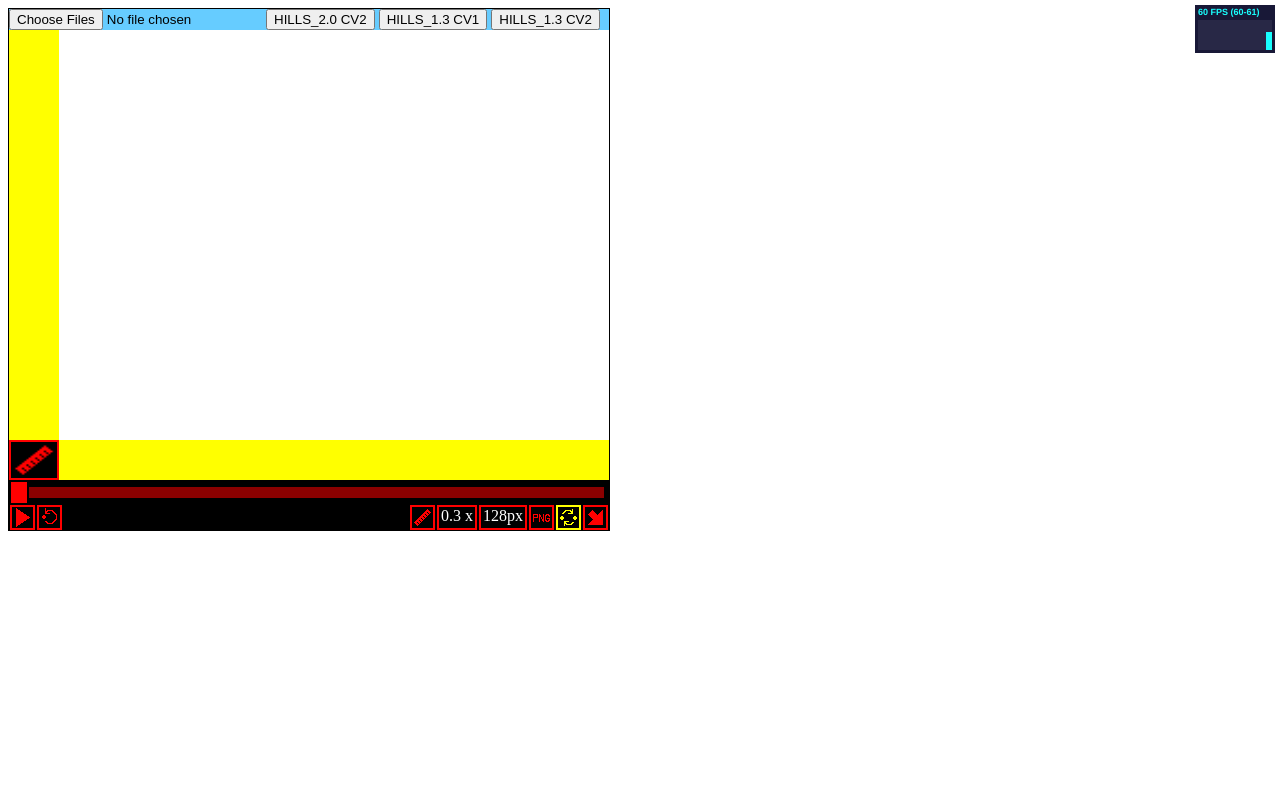
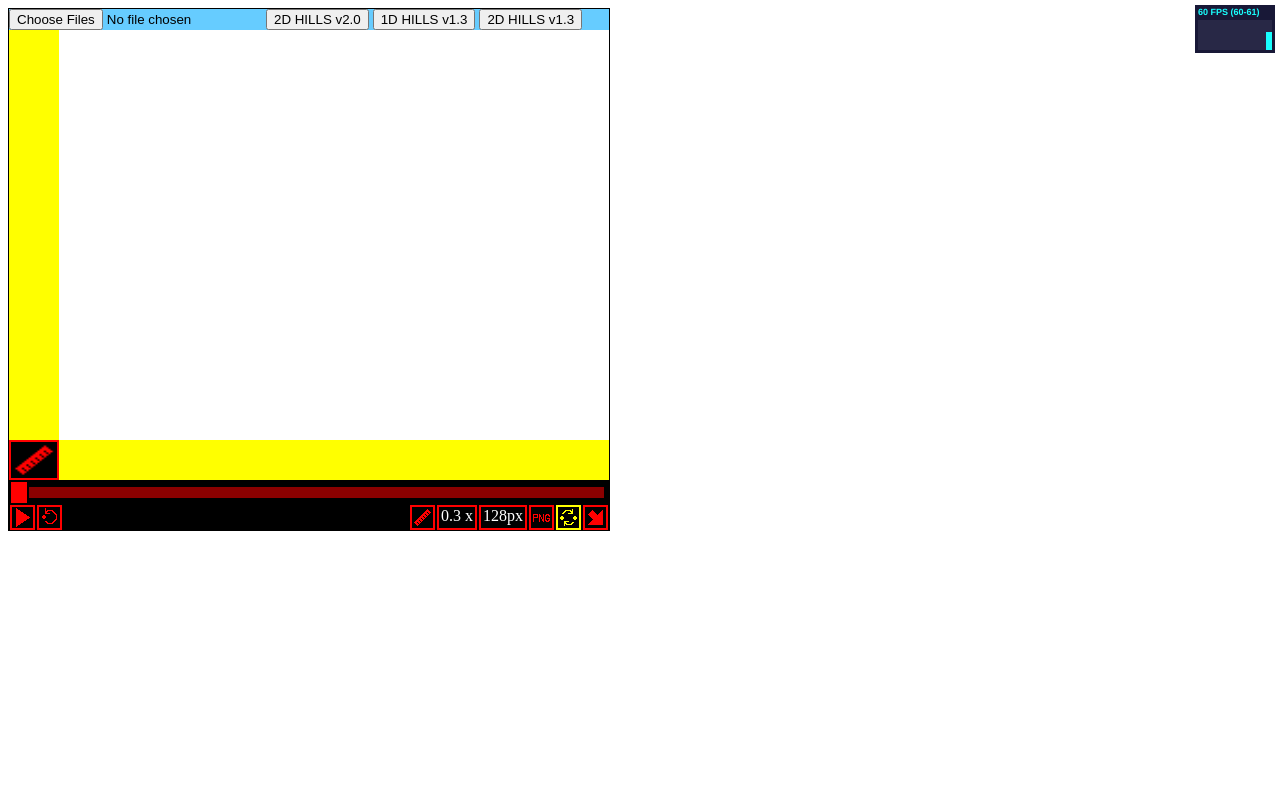
Before and after one commit to hosekp/metadyn_view, a PHP site: page / in a window 1280 px wide. Before the commit the page ends 531 px from the top, so only its background shows below. Run offline with PHP 8.4, Linux system fonts and the light colour scheme.

Commit message:
Examples names, offline slider, 100% body
slider nyní funguje i v offline verzi, dále html a body tag dostaly 100%
výšku a šířku kvůli problémům s resizem - teď to funguje mnohem lépe

```diff
--- a/public_html/js/compute/reader.js
+++ b/public_html/js/compute/reader.js
@@ -53,10 +53,10 @@ compute.reader={
     },
     render:function(){
         var obj={examples:[
-            {id:"HILLS.amber03",name:"HILLS_2.0 CV2"},
-            {id:"1D_HILLS_1.3",name:"HILLS_1.3 CV1"},
+            {id:"HILLS.amber03",name:"2D HILLS v2.0"},
+            {id:"1D_HILLS_1.3",name:"1D HILLS v1.3"},
             //{id:"HILLS_2.0",name:"HILLS_2.0 krátký"},
-            {id:"HILLS_1.3",name:"HILLS_1.3 CV2"}
+            {id:"HILLS_1.3",name:"2D HILLS v1.3"}
         ]};
         var rendered=Mustache.render(this.template,obj);
         $("#file_cont").html(rendered);
--- a/public_html/js/view/ctrl_view.js
+++ b/public_html/js/view/ctrl_view.js
@@ -202,7 +202,7 @@ view.ctrl.slide={
             this.slider=$("#slider");
             this.cont=$("#slide_cont");
             this.bind();
-        },this));
+        },this),"text");
     },
     left:function(){
         return Math.round((this.ctrl.width-20)*this.ratio);
--- a/public_html/style/style.css
+++ b/public_html/style/style.css
@@ -1,3 +1,11 @@
+html{
+    height:100%;
+    width:100%;
+}
+body{
+    height:100%;
+    width:100%;
+}
 #all{
     width:auto;
     height:600px;
```
